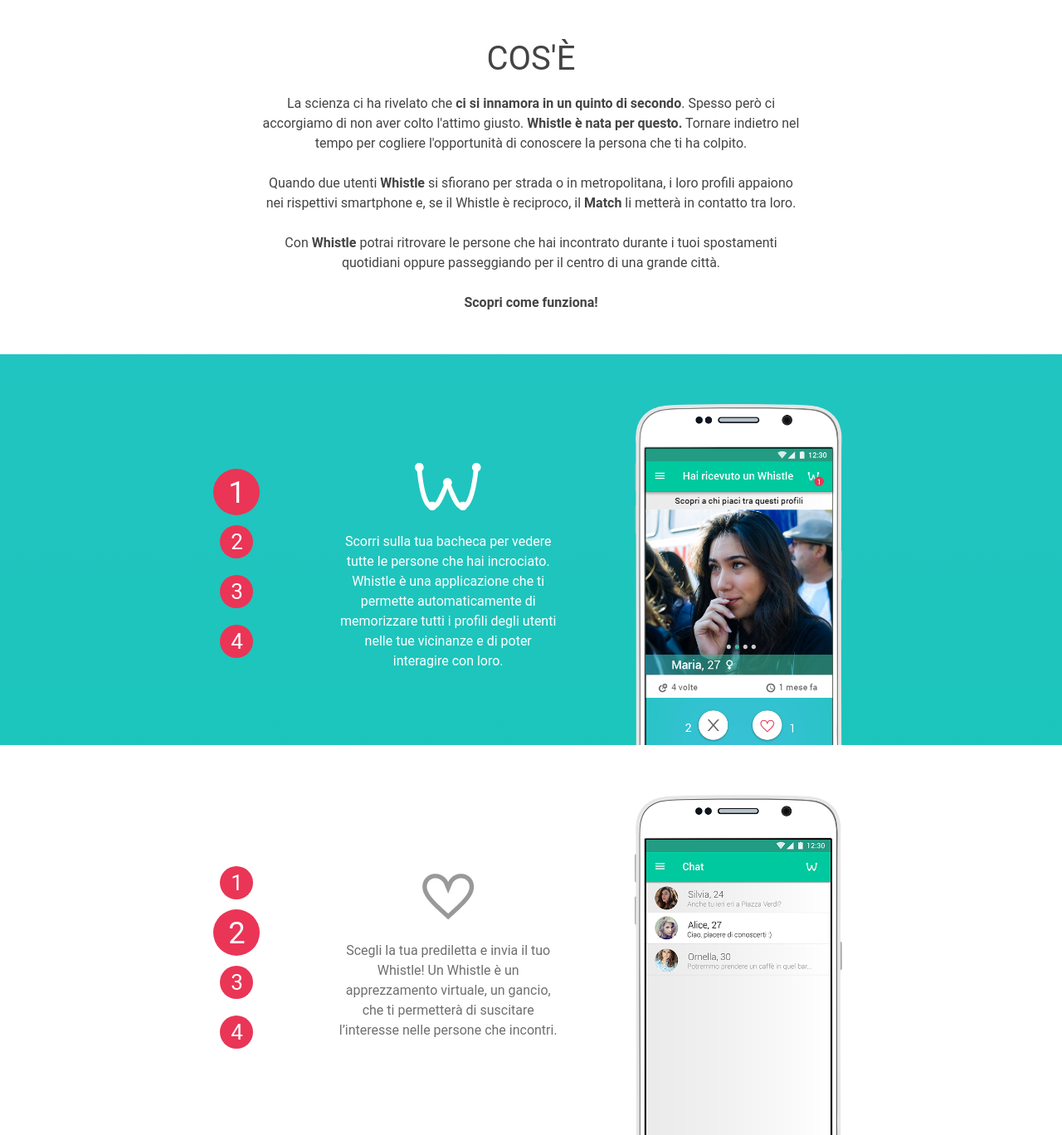
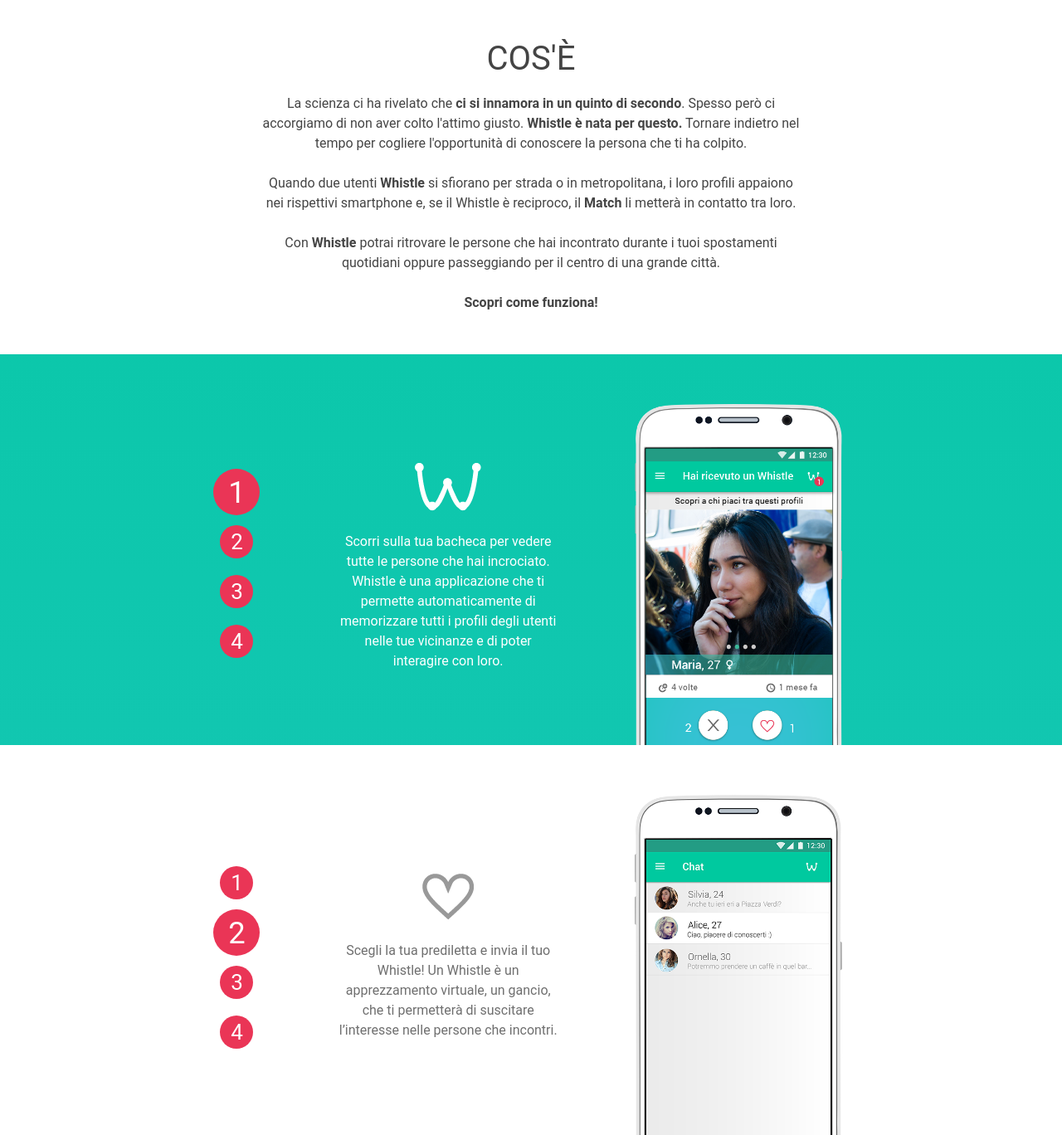
Before and after one commit to lamuss/whistle, a CodeIgniter app: page /php-workspace/ in a window 1280 px wide. Shown: the part 601-1969 px from the top of the page at 83% size. Run offline with CodeIgniter, Linux system fonts and the light colour scheme.

Commit message:
modifiche sfondo e titolo

```diff
--- a/application/views/landing.php
+++ b/application/views/landing.php
@@ -13,7 +13,7 @@
 	<meta name="description" content="">
 	<meta name="author" content="">
 
-	<title>Creative - Start Bootstrap Theme</title>
+	<title>Whistle</title>
 
 	<!-- Bootstrap Core CSS -->
 	<link rel="stylesheet" href="http://localhost/php-workspace/whistle/assets/css/bootstrap.min.css" type="text/css">
--- a/assets/css/creative.css
+++ b/assets/css/creative.css
@@ -8,10 +8,10 @@ html,
 body {
     background-image: url(../img/bg_body.png);
     background: url(../img/bg_body.png); /* For browsers that do not support gradients */
-    background: -webkit-linear-gradient(#2DC3CC, #00C99F); /* For Safari 5.1 to 6.0 */
-    background: -o-linear-gradient(#2DC3CC, #00C99F); /* For Opera 11.1 to 12.0 */
-    background: -moz-linear-gradient(#2DC3CC, #00C99F); /* For Firefox 3.6 to 15 */
-    background: linear-gradient(#2DC3CC, #00C99F);
+    background: -webkit-linear-gradient(#00C99F, #2DC3CC); /* For Safari 5.1 to 6.0 */
+    background: -o-linear-gradient(#00C99F, #2DC3CC); /* For Opera 11.1 to 12.0 */
+    background: -moz-linear-gradient(#00C99F, #2DC3CC); /* For Firefox 3.6 to 15 */
+    background: linear-gradient(#00C99F, #2DC3CC);
     background-repeat: repeat-x;
     width: 100%;
   /*  height: 1000px; */
@@ -524,7 +524,7 @@ footer p {
     font-weight: 400;
     font-size: 14px;
     margin: 0;
-    padding: 15px;
+    padding: 15px 0 0 0;
     background-color: #fff;
 }
 
```
